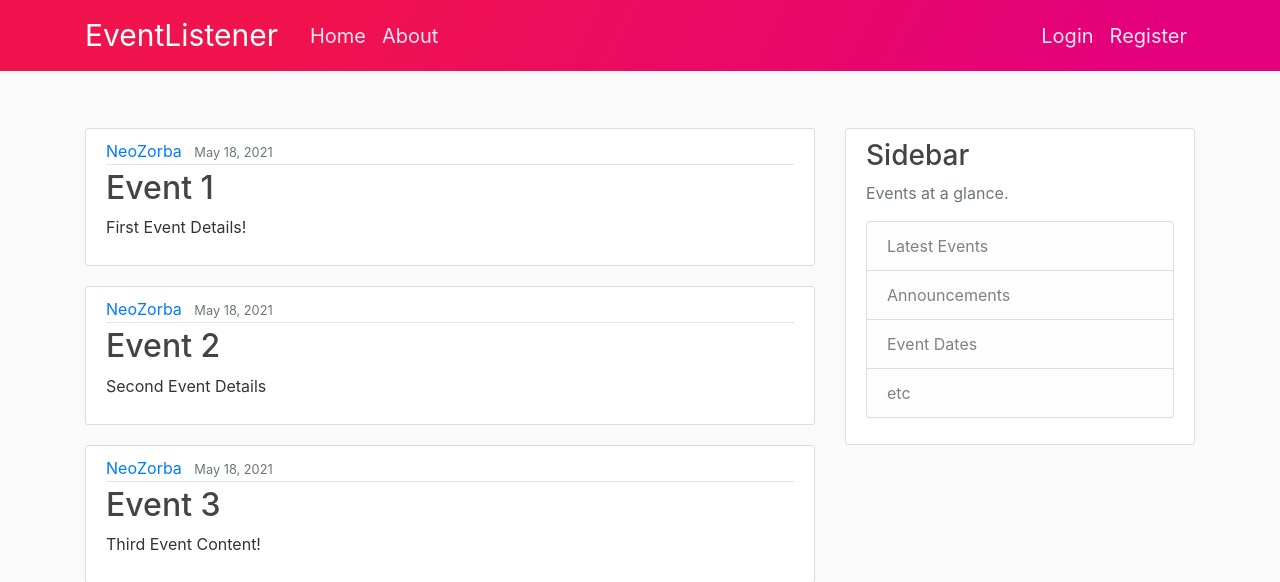
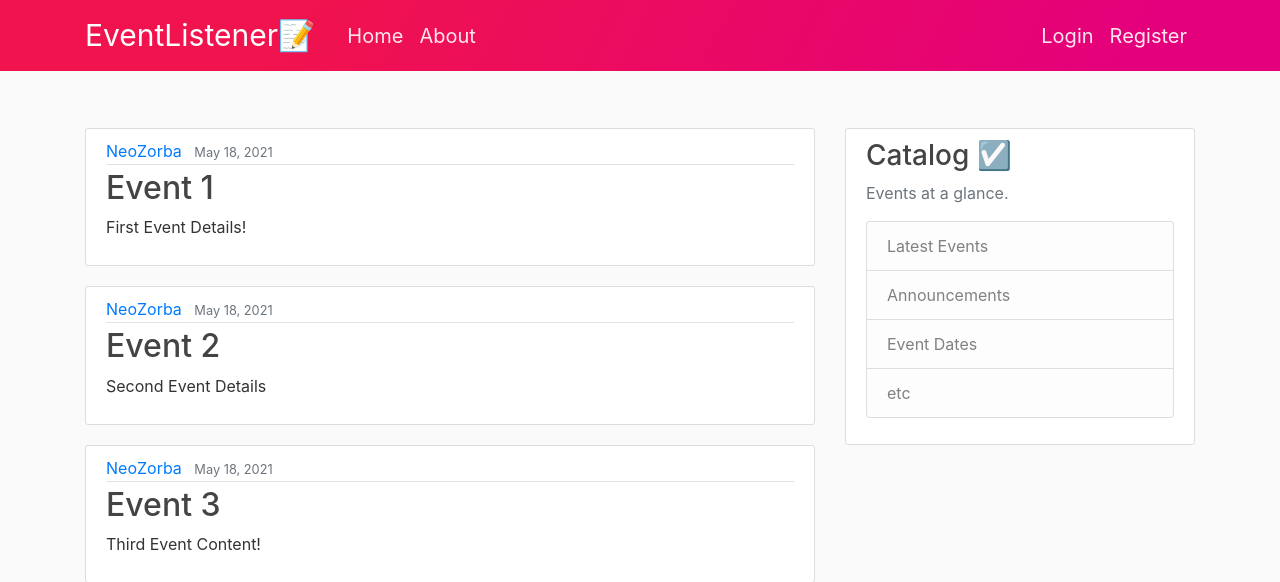
Before and after one commit to AmalChandru/eventListener, a Django app: page / in a window 1280 px wide. Shown: the top 582 px of the page. Run offline with Django 3.2, Linux system fonts and the light colour scheme; data comes from the database, SQL or seed files in the repository; some libraries are stand-ins or nearby versions.

Commit message:
updated front end design

```diff
--- a/django_project/eventPortal/templates/eventPortal/base.html
+++ b/django_project/eventPortal/templates/eventPortal/base.html
@@ -20,7 +20,7 @@
 <header class="site-header">
   <nav class="navbar navbar-expand-md navbar-dark fixed-top" style="background-image: linear-gradient( 117.8deg,  rgba(240,19,77,1) 22.2%, rgba(228,0,124,1) 88.7% );">
     <div class="container">
-      <a class="navbar-brand mr-4" href="{% url 'eventPortal-home' %}" style="font-size: 30px;">EventListener</a>
+      <a class="navbar-brand mr-4" href="{% url 'eventPortal-home' %}" style="font-size: 30px;">EventListener📝</a>
       <button class="navbar-toggler" type="button" data-toggle="collapse" data-target="#navbarToggle" aria-controls="navbarToggle" aria-expanded="false" aria-label="Toggle navigation">
       <span class="navbar-toggler-icon"></span>
       </button>
@@ -54,7 +54,7 @@
     </div>
     <div class="col-md-4">
       <div class="content-section">
-        <h3>Sidebar</h3>
+        <h3>Catalog ☑️</h3>
         <p class='text-muted'>Events at a glance.
           <ul class="list-group">
             <li class="list-group-item list-group-item-light">Latest Events</li>
```
